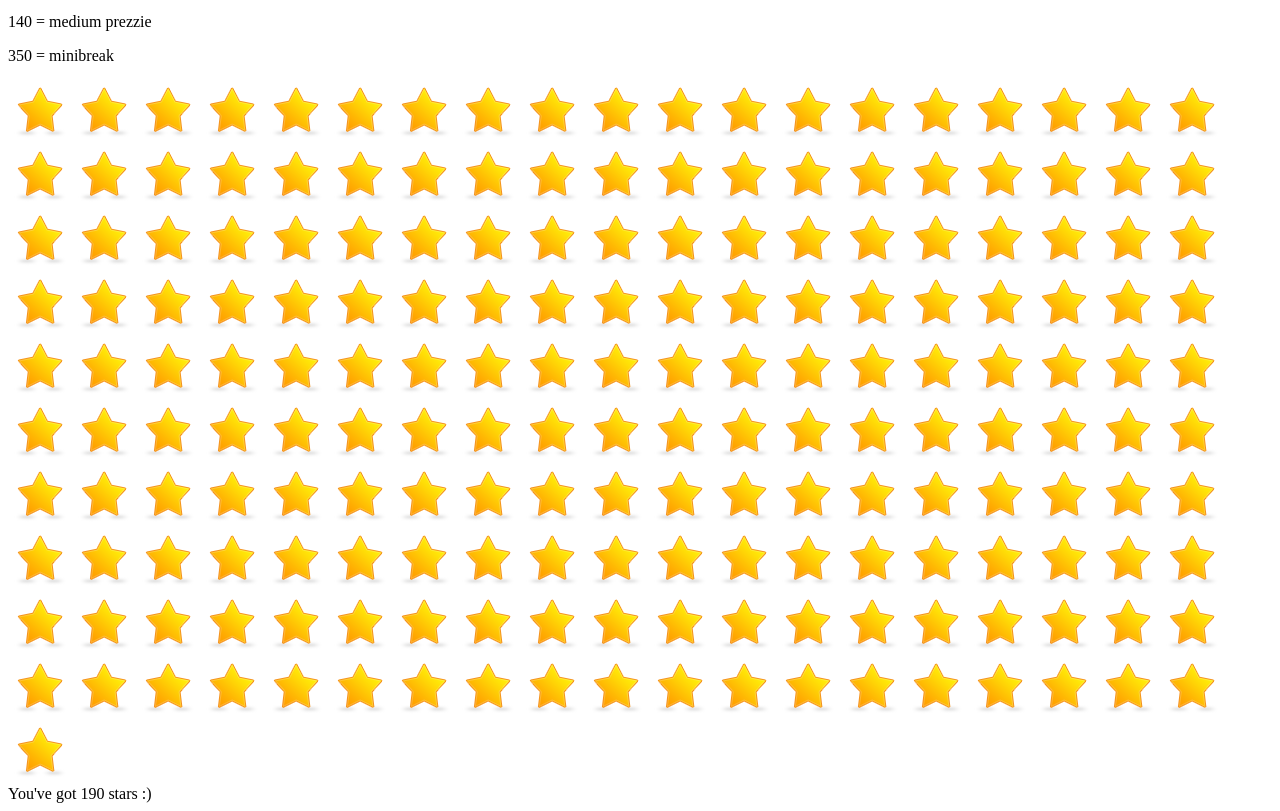
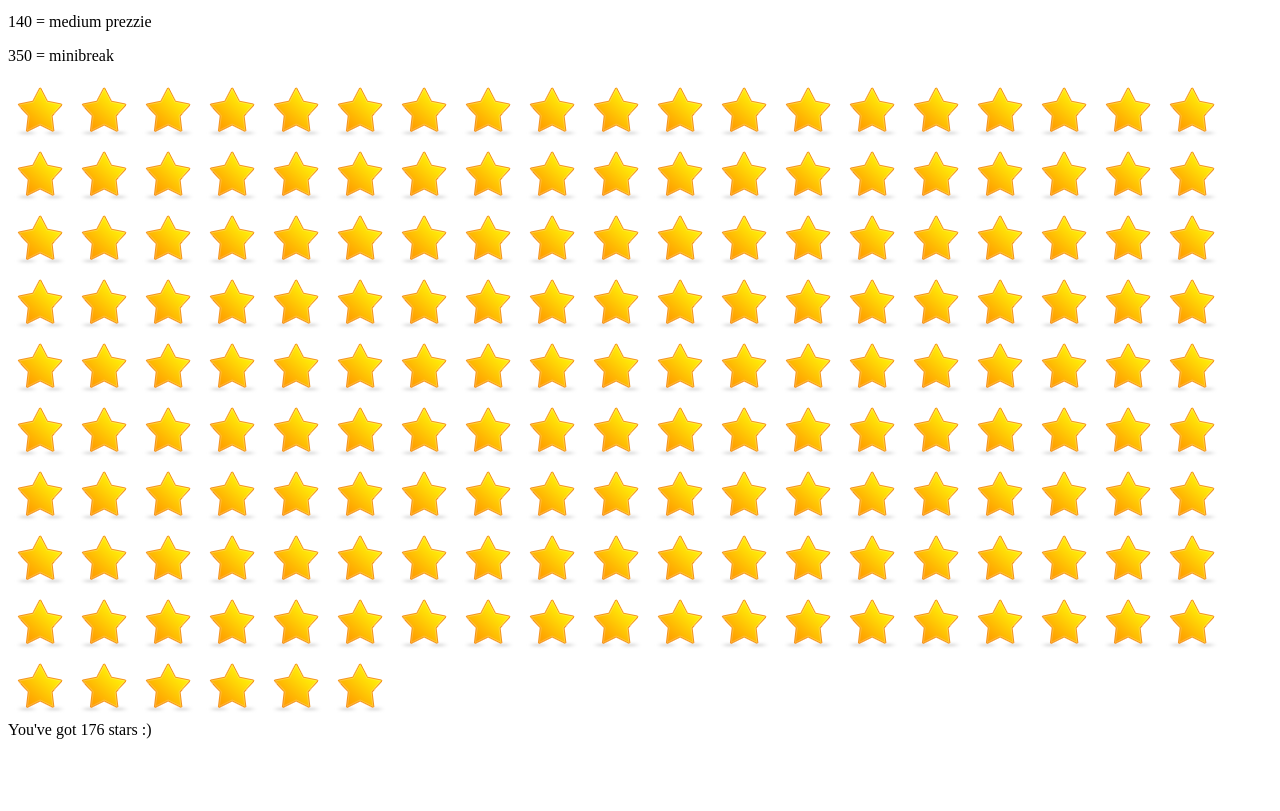
Before and after one commit to infoburp/stars, a plain HTML site: page index.html in a window 1280 px wide. Shown: the part 87-898 px from the top of the page. After the commit the page ends 834 px from the top, so only its background shows below. Drawn offline with Linux system fonts and the light colour scheme.

Commit message:
Update index.html

```diff
--- a/index.html
+++ b/index.html
@@ -7,7 +7,7 @@
 <script>
   var startday = "12/25/2016"
   var gooddays = 0;
-  var baddays = 1;
+  var baddays = 3;
   var now = new Date();
   //days since start of count
   var dayssince =  Math.floor(( now - Date.parse(startday) ) / 86400000);
```
